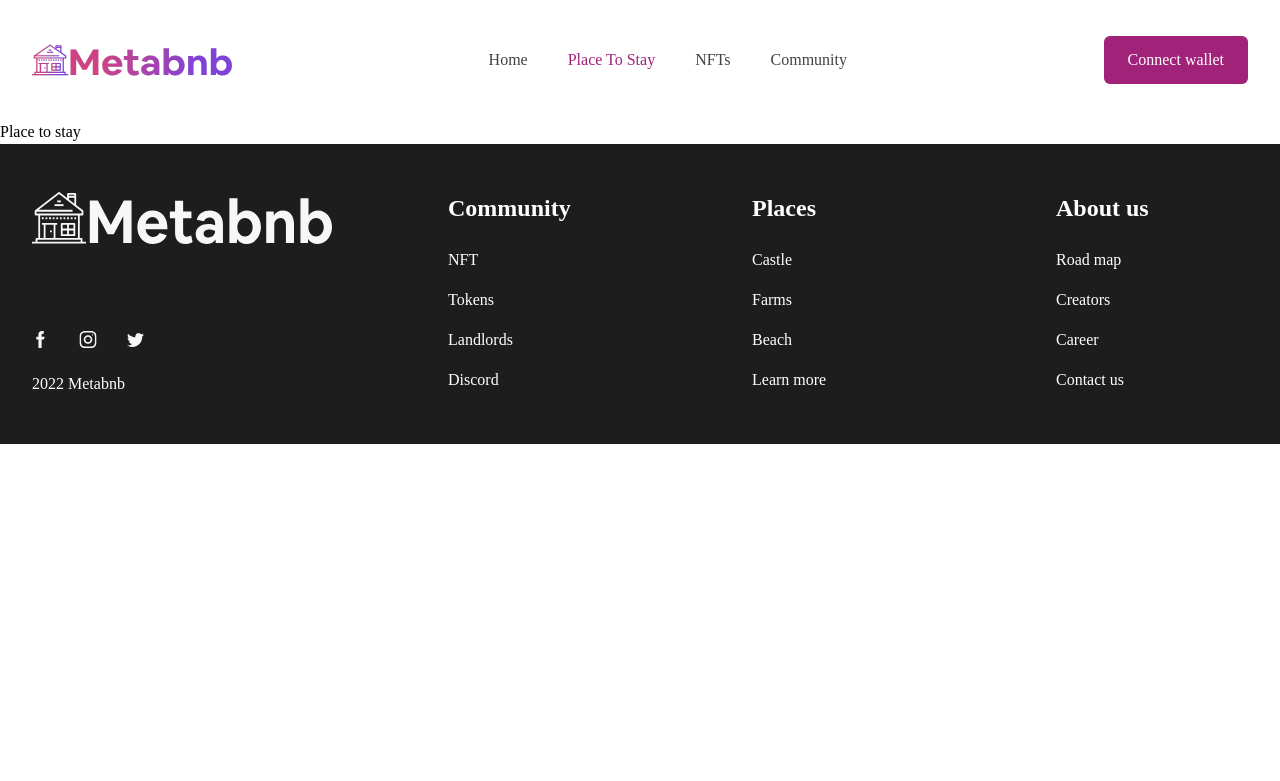
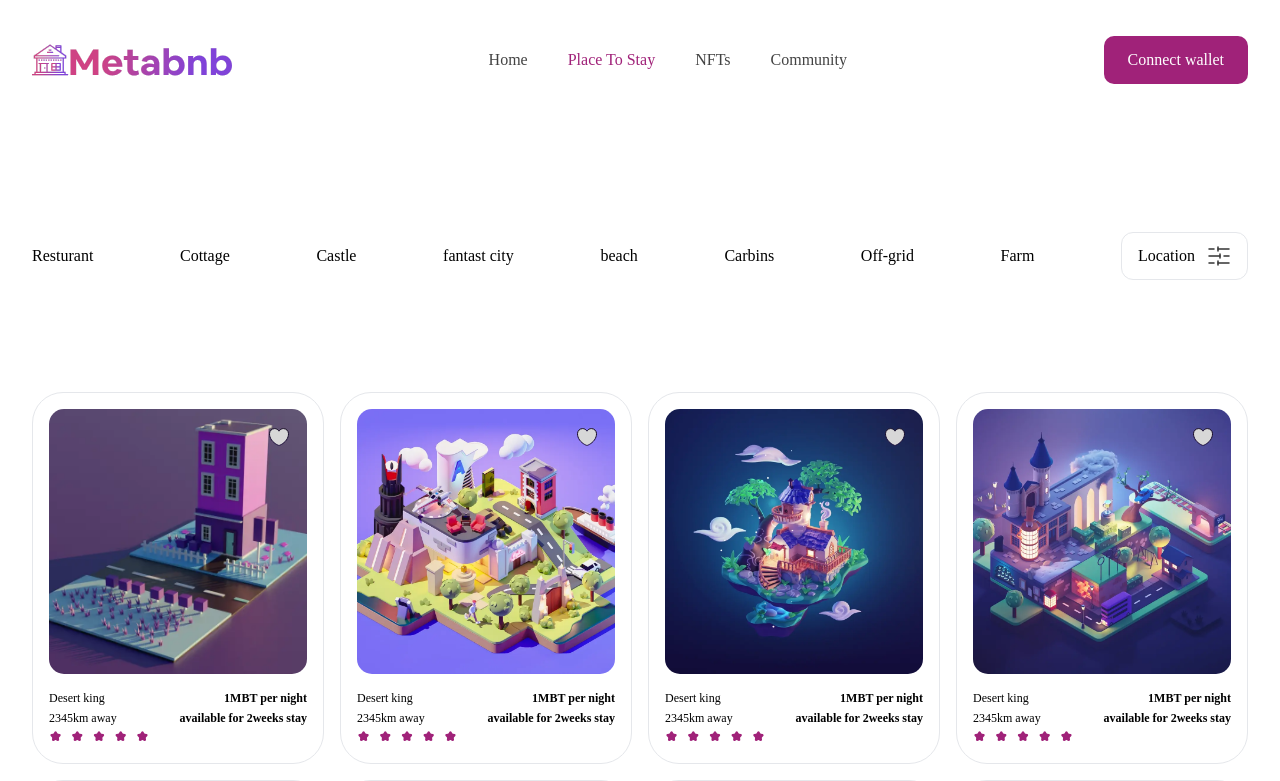
Before and after one commit to monarcode/metabnb, a React (Vite) app: page /place-to-stay in a window 1280 px wide. Shown: the top 781 px of the page. Built offline with nearby package versions, Linux system fonts and the light colour scheme; a web font is replaced by a local one; what prettier-plugin-tailwindcss would draw is missing.

Commit message:
feat: added place-to-stay page

```diff
--- a/src/components/layout/navbar/index.jsx
+++ b/src/components/layout/navbar/index.jsx
@@ -39,7 +39,7 @@ const Navbar = () => {
 
           <button
             onClick={() => setShowModal(true)}
-            className="h-fit self-center rounded-md bg-brand py-3 px-6 text-white"
+            className="h-fit self-center rounded-[10px] bg-brand py-3 px-6 text-white"
           >
             Connect wallet
           </button>
--- a/src/pages/PlaceToStay/index.jsx
+++ b/src/pages/PlaceToStay/index.jsx
@@ -1,7 +1,51 @@
+import { NftItem } from "@components/NftItem";
+
+/**
+ *  function will generate an array of numbers from 1 - num;
+ * @param {Number} num
+ */
+function generateNumbers(num) {
+  let numArr = [];
+  let base = 1;
+
+  do {
+    numArr.push(base);
+    base += 1;
+  } while (base <= num);
+
+  return numArr;
+}
+
 function PlaceToStay() {
+  const nftIDs = generateNumbers(16);
+
   return (
     <>
-      <p>Place to stay</p>
+      <section className="py-28">
+        <div className="container flex items-center justify-between gap-6">
+          <p>Resturant</p>
+          <p>Cottage</p>
+          <p>Castle</p>
+          <p>fantast city</p>
+          <p>beach</p>
+          <p>Carbins</p>
+          <p>Off-grid</p>
+          <p>Farm</p>
+          <button className="flex h-12 items-center gap-3 rounded-xl border px-4">
+            Location
+            <img src="/settings.svg" alt="setings" />
+          </button>
+        </div>
+      </section>
+
+      {/* List of NFTs */}
+      <section className="pb-28">
+        <div className="container grid grid-cols-4 gap-4">
+          {nftIDs.map((nft) => (
+            <NftItem key={nft} img={nft} />
+          ))}
+        </div>
+      </section>
     </>
   );
 }
```
Also changed, not shown: public/settings.svg (added).
